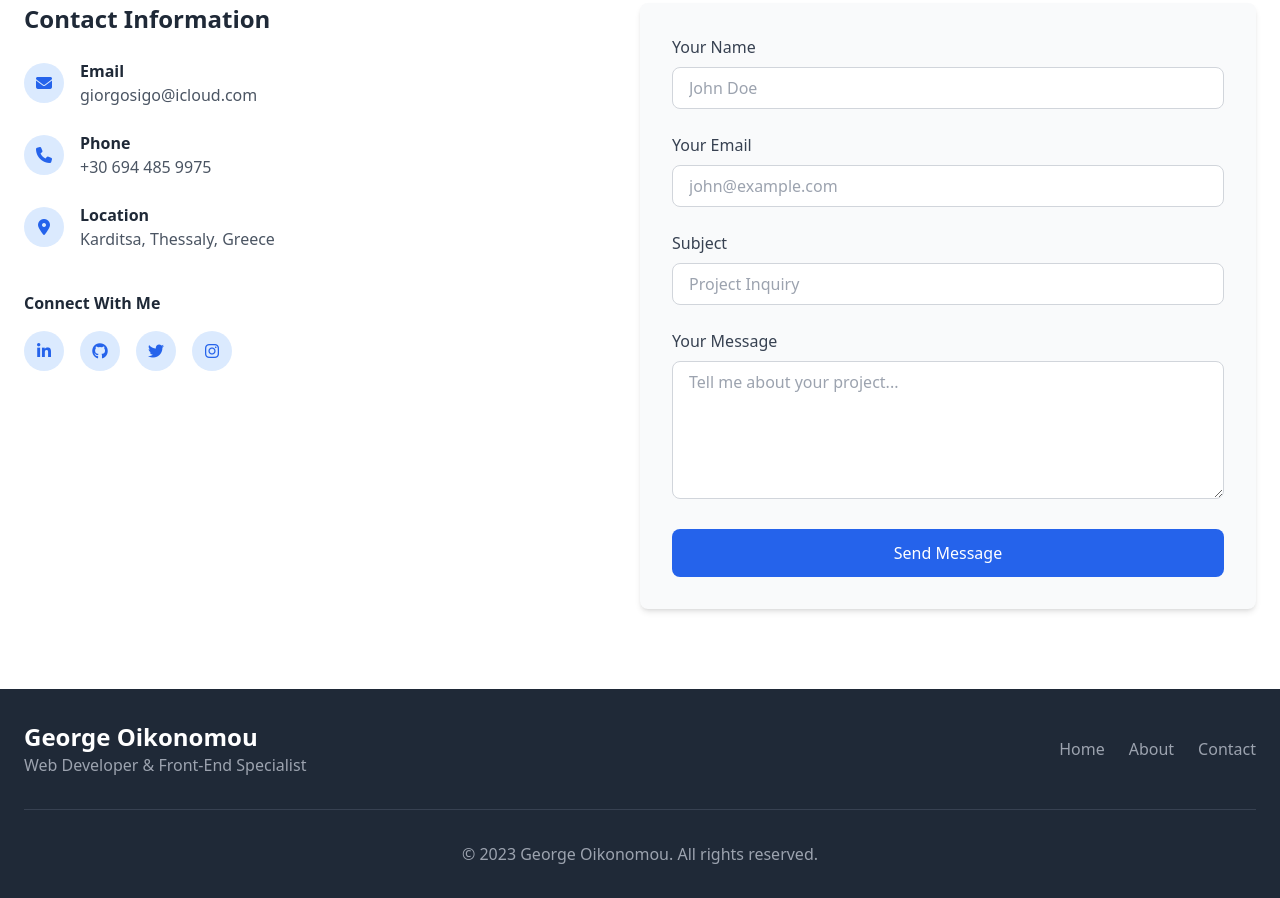
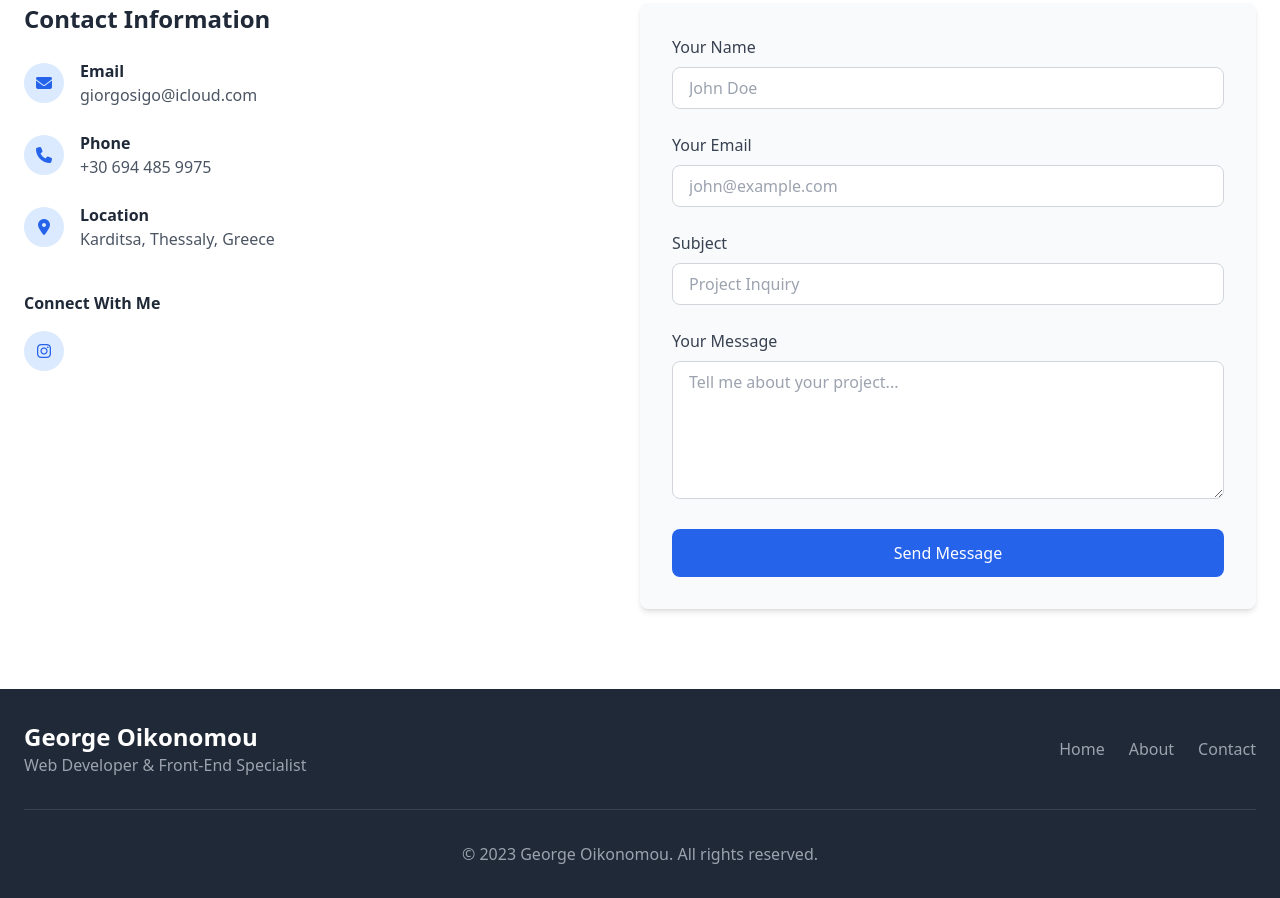
Before and after one commit to giorgosdata/portfolio, a plain HTML site: page index.html in a window 1280 px wide. Shown: the part 3321-4219 px from the top of the page. Drawn offline with nearby package versions, Linux system fonts and the light colour scheme.

Commit message:
Update index.html

```diff
--- a/index.html
+++ b/index.html
@@ -487,16 +487,7 @@
                     <div class="mt-10">
                         <h4 class="font-semibold text-gray-800 mb-4">Connect With Me</h4>
                         <div class="flex space-x-4">
-                            <a href="#" class="w-10 h-10 bg-blue-100 rounded-full flex items-center justify-center text-blue-600 hover:bg-blue-600 hover:text-white transition">
-                                <i class="fab fa-linkedin-in"></i>
-                            </a>
-                            <a href="#" class="w-10 h-10 bg-blue-100 rounded-full flex items-center justify-center text-blue-600 hover:bg-blue-600 hover:text-white transition">
-                                <i class="fab fa-github"></i>
-                            </a>
-                            <a href="#" class="w-10 h-10 bg-blue-100 rounded-full flex items-center justify-center text-blue-600 hover:bg-blue-600 hover:text-white transition">
-                                <i class="fab fa-twitter"></i>
-                            </a>
-                            <a href="#" class="w-10 h-10 bg-blue-100 rounded-full flex items-center justify-center text-blue-600 hover:bg-blue-600 hover:text-white transition">
+                            <a href="https://www.instagram.com/_.giorgosss.__/" class="w-10 h-10 bg-blue-100 rounded-full flex items-center justify-center text-blue-600 hover:bg-blue-600 hover:text-white transition">
                                 <i class="fab fa-instagram"></i>
                             </a>
                         </div>
```
